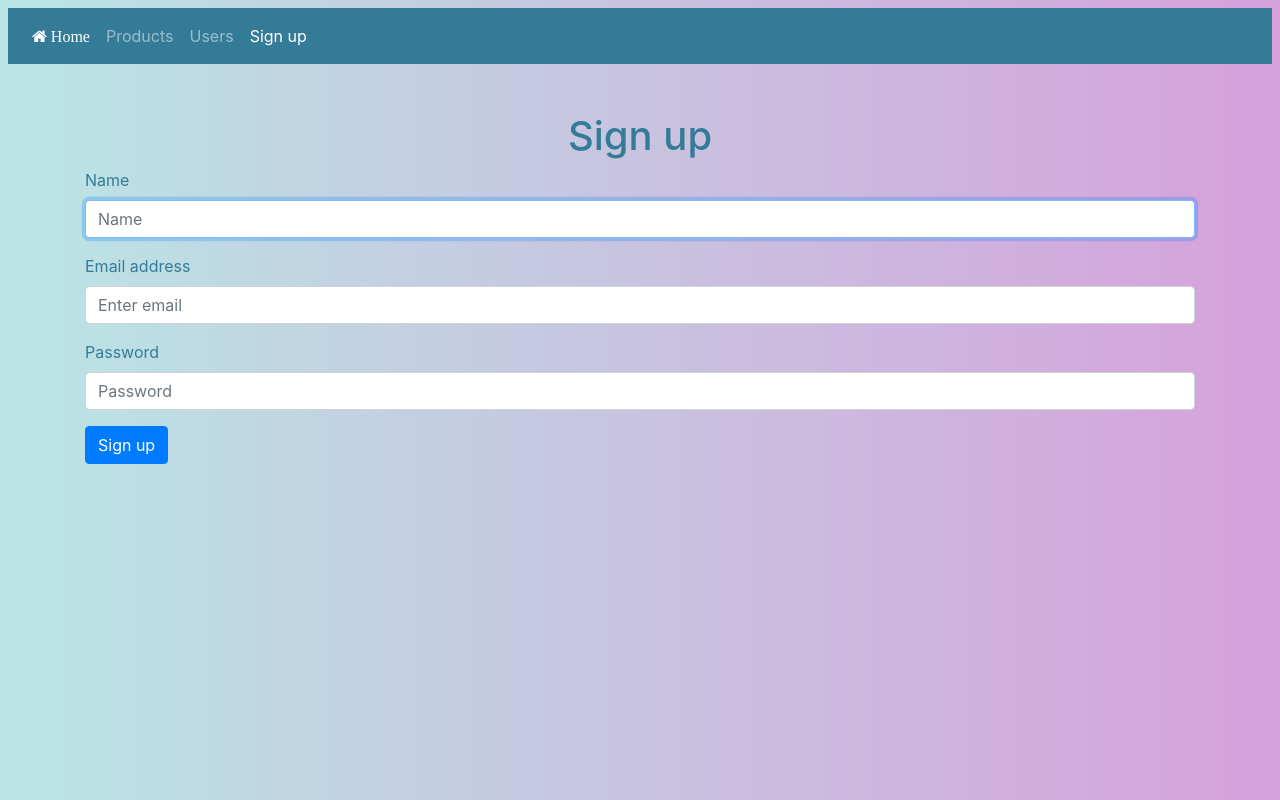
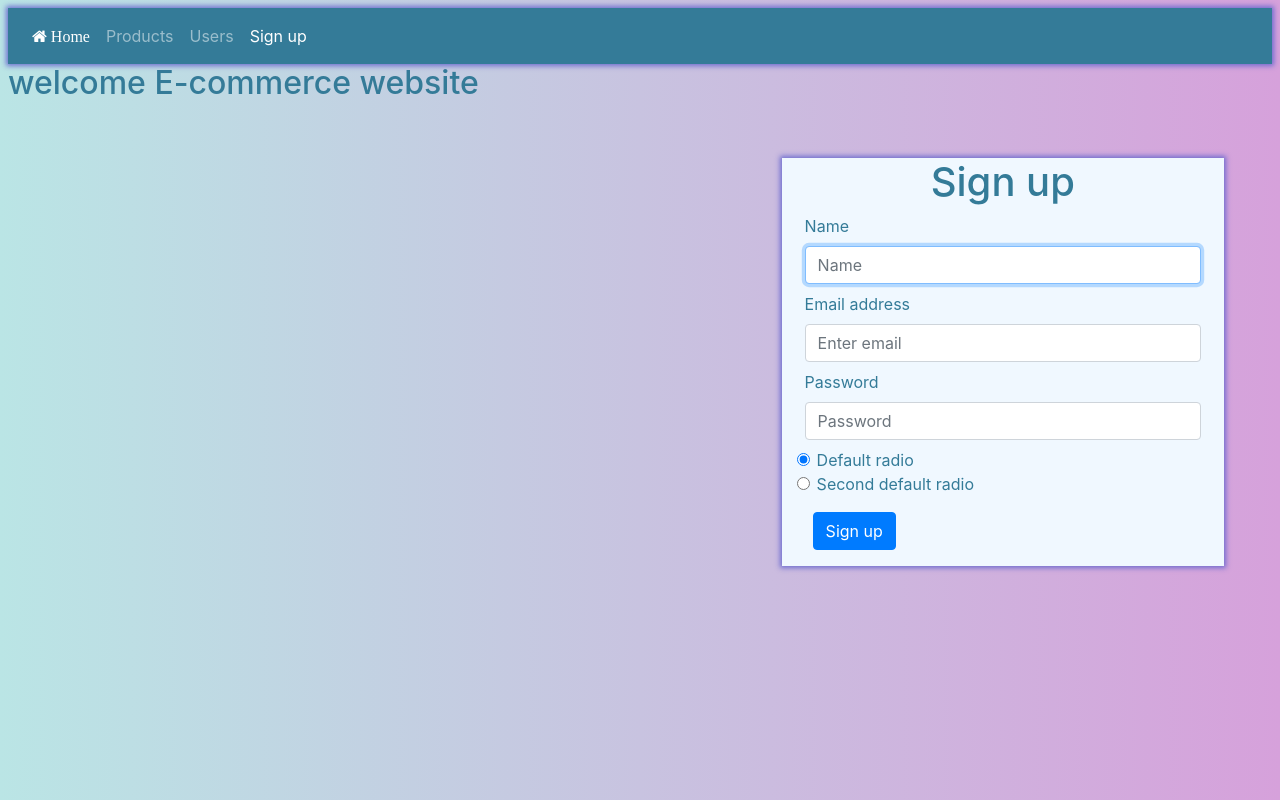
Before and after one commit to saisandeep9/ohtel, a React (Create React App) app: page /signup in a window 1280 px wide. Built offline with nearby package versions, Linux system fonts and the light colour scheme.

Commit message:
adding categories

```diff
--- a/src/App.css
+++ b/src/App.css
@@ -6,6 +6,8 @@
 
 .App-nav {
   background-color: #347b98 !important;
+  /* color: rgb(25, 43, 58); */
+
   color: aliceblue;
 }
 
@@ -27,3 +29,16 @@ body {
 .text-color {
   color: #347b98;
 }
+
+.mouse-hover:hover {
+  background-color: #347b98 !important;
+  color: aliceblue;
+  /* font-size: 20px; */
+}
+
+.box {
+  box-shadow: 0px 0px 5px 2px rgba(102, 102, 206, 0.904);
+  border-radius: 0px;
+  border-width: 1px;
+  background-color: aliceblue;
+}
--- a/src/components/common/Input.jsx
+++ b/src/components/common/Input.jsx
@@ -9,11 +9,11 @@ const Input = ({
   onChange,
   autoFocus,
   obligatory = false,
-  error
+  error,
 }) => {
   const styleAsterisk = { color: "red" };
   return (
-    <div className="form-group">
+    <div className="form-group m-2">
       <label htmlFor={id}>{label}</label>
       {obligatory && <span style={styleAsterisk}>*</span>}
       <input
@@ -22,7 +22,7 @@ const Input = ({
         value={value}
         placeholder={placeholder}
         onChange={onChange}
-        className="form-control"
+        className="form-control "
         autoFocus={autoFocus ? true : false}
       />
 
--- /dev/null
+++ b/src/components/common/listgroup.jsx
@@ -0,0 +1,17 @@
+import React from "react";
+
+const ListGroup = ({ items }) => {
+  return (
+    <div>
+      <ul className="list-group mt-3 ml-1">
+        {items.map((item) => (
+          <li key={item._id} className=" list-group-item mouse-hover ">
+            {item.name}
+          </li>
+        ))}
+      </ul>
+    </div>
+  );
+};
+
+export default ListGroup;
--- a/src/components/navBar.jsx
+++ b/src/components/navBar.jsx
@@ -4,7 +4,7 @@ import { Link, NavLink } from "react-router-dom";
 const NavBar = () => {
   return (
     <div>
-      <nav className="navbar navbar-dark  navbar-expand-sm App-nav">
+      <nav className="navbar navbar-dark  navbar-expand-sm App-nav box">
         <ul className="navbar-nav    ">
           <li className="nav-item active">
             <Link to={"/"} className="  nav-link">
@@ -18,13 +18,13 @@ const NavBar = () => {
               Products<span className="sr-only">(current)</span>
             </Link>
           </li>
-          <li className="nav-item">
+          <li className="nav-item ">
             <Link to={"/users"} className="  nav-link">
               Users
             </Link>
           </li>
-          <li className="nav-item">
-            <NavLink className="nav-link" to="/signup">
+          <li className="nav-item ">
+            <NavLink className="nav-link " to="/signup">
               Sign up
             </NavLink>
           </li>
--- a/src/components/products.jsx
+++ b/src/components/products.jsx
@@ -1,11 +1,11 @@
 import React, { Component } from "react";
-
+import ListGroup from "./common/listgroup";
 import axios from "axios";
 
 class Products extends Component {
   state = {
     Products: [],
-    categories: []
+    Categories: [],
   };
 
   async componentDidMount() {
@@ -15,26 +15,36 @@ class Products extends Component {
       process.env.REACT_APP_API_URL + `/products`
     );
 
-    this.setState({ Products: products });
+    const { data: categories } = await axios.get(
+      process.env.REACT_APP_API_URL + `/categorys`
+    );
+
+    this.setState({ Products: products, Categories: categories });
   }
 
   render() {
-    console.log("products", this.state.Products);
+    // console.log("products", this.state.Products);
     return (
-      <div className="container mt-3 ">
+      <div className="mt-2 ">
+        <div className="row ">
+          <div className="col-2">
+            <ListGroup items={this.state.Categories} />
+            {/* {this.state.Categories.map((categorie) => categorie.name)} */}
+          </div>
+          <div className="col box ">
             <h1>This is Products page </h1>
             <table className="table  ">
               <thead className="App-nav  ">
                 <tr>
                   <th>Name</th>
                   <th>Price</th>
-              <th>Description</th>
-              <th>Entry Date</th>
+                  {/* <th>Description</th>
+                  <th>Entry Date</th> */}
                 </tr>
               </thead>
-          <tbody className="text-color">
-            {this.state.Products.map(product => (
-              <tr key={product._id}>
+              <tbody className="text-color ">
+                {this.state.Products.map((product) => (
+                  <tr key={product._id} className="mouse-hover">
                     <td>{product.name}</td>
                     <td>{product.price} </td>
                   </tr>
@@ -42,6 +52,8 @@ class Products extends Component {
               </tbody>
             </table>
           </div>
+        </div>
+      </div>
     );
   }
 }
--- a/src/components/signup.jsx
+++ b/src/components/signup.jsx
@@ -68,7 +68,7 @@ class Signup extends Component {
 
   doSubmit = async () => {
     const success = await userService.register(this.state.data);
-    console.log("succes", success);
+    console.log("data", this.state.data);
     if (success) {
       // window.location = "/";
     }
@@ -78,7 +78,12 @@ class Signup extends Component {
     const { data, errors } = this.state;
 
     return (
-      <div className="container my-5 ">
+      <div>
+        <h2 className>welcome E-commerce website</h2>
+        <div
+          className="container m-5 box  float-right "
+          style={{ width: "35%" }}
+        >
           <form onSubmit={this.handleSubmit}>
             <h1 className="text-center"> Sign up</h1>
             <Input
@@ -90,16 +95,17 @@ class Signup extends Component {
               autoFocus="true"
               onChange={this.handleChange}
               error={errors.name}
+              // className=""
             />
 
             <Input
               id="e-mail"
               label="Email address"
               type="text"
-            value={data.email}
+              value={data["e-mail"]}
               placeholder="Enter email"
               onChange={this.handleChange}
-            error={errors.email}
+              error={errors["e-mail"]}
             />
 
             <Input
@@ -111,6 +117,33 @@ class Signup extends Component {
               onChange={this.handleChange}
               error={errors.password}
             />
+
+            <div class="form-check">
+              <input
+                class="form-check-input"
+                type="radio"
+                name="exampleRadios"
+                id="exampleRadios1"
+                value="option1"
+                checked
+              />
+              <label class="form-check-label" for="exampleRadios1">
+                Default radio
+              </label>
+            </div>
+            <div class="form-check">
+              <input
+                class="form-check-input"
+                type="radio"
+                name="exampleRadios"
+                id="exampleRadios2"
+                value="option2"
+              />
+              <label class="form-check-label" for="exampleRadios2">
+                Second default radio
+              </label>
+            </div>
+
             {/* <div className="form-group">
             <label>Password</label>
             <input
@@ -123,10 +156,11 @@ class Signup extends Component {
             ></input>
           </div> */}
 
-          <button type="submit" className="btn btn-primary">
+            <button type="submit" className=" btn btn-primary m-3">
               Sign up
             </button>
           </form>
+        </div>
       </div>
     );
   }
--- a/src/components/users.jsx
+++ b/src/components/users.jsx
@@ -5,7 +5,7 @@ import axios from "axios";
 class Users extends Component {
   state = {
     Users: [],
-    categories: []
+    categories: [],
   };
 
   async componentDidMount() {
@@ -14,13 +14,13 @@ class Users extends Component {
     const { data: users } = await axios.get(
       process.env.REACT_APP_API_URL + `/allusers`
     );
-
+    console.log("user", users);
     this.setState({ Users: users });
   }
 
   render() {
     return (
-      <div className="container mt-3 w-40">
+      <div className="container mt-3 box w-40">
         <h1>This is Users page </h1>
         <table className="table">
           <thead className="App-nav">
@@ -30,10 +30,10 @@ class Users extends Component {
             </tr>
           </thead>
           <tbody>
-            {this.state.Users.map(user => (
+            {this.state.Users.map((user) => (
               <tr key={user._id}>
                 <td>{user.name}</td>
-                <td>{user.email}</td>
+                <td>{user["e-mail"]}</td>
                 {/* <td>{product.price} </td> */}
               </tr>
             ))}
```
Lines whose indentation alone changed are shown as unchanged.
